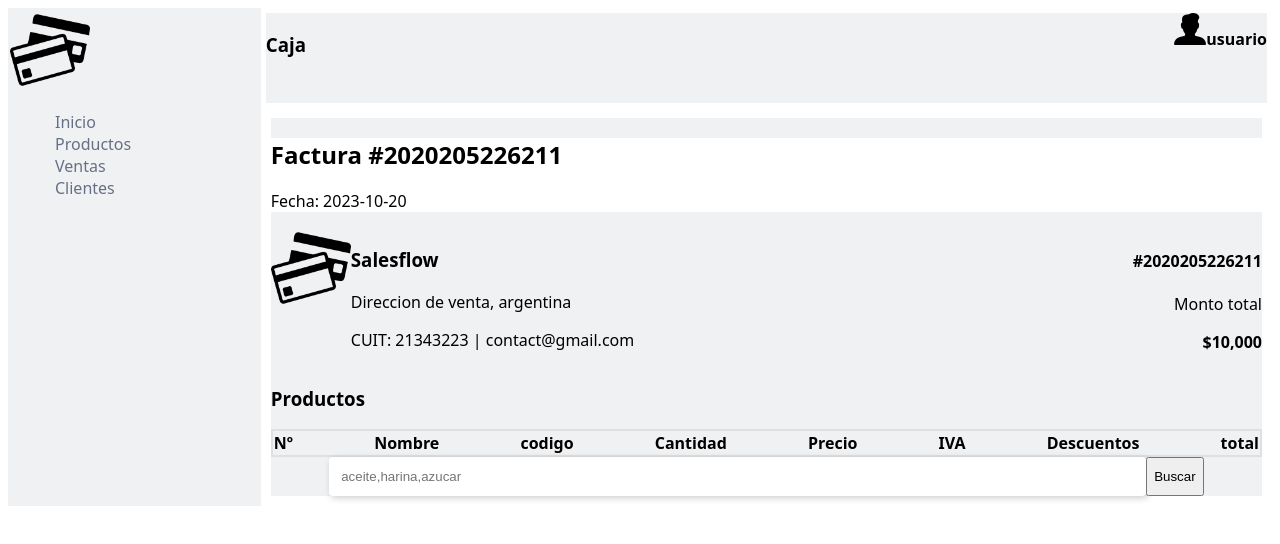
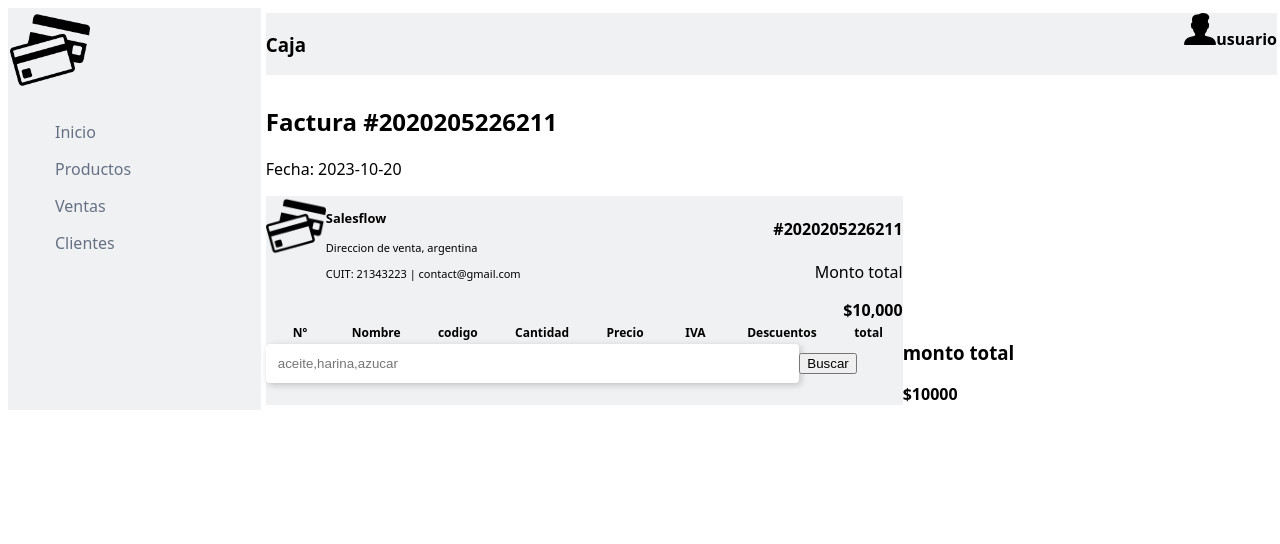
Before and after one commit to kevinjrojo/SalesFlow, a React (Vite) app in the folder frontend/: page / in a window 1280 px wide. Shown: the top 544 px of the page. Built offline with nearby package versions, Linux system fonts and the light colour scheme.

Commit message:
centrado de tabla con productos y categorias.

```diff
--- a/frontend/src/component/Box.jsx
+++ b/frontend/src/component/Box.jsx
@@ -8,7 +8,6 @@ export const Box = () => {
     <div className="box">
       <Navbar />
       <Header />
-
       <Main />
     </div>
   );
--- a/frontend/src/component/Main.jsx
+++ b/frontend/src/component/Main.jsx
@@ -175,12 +175,13 @@ export const Main = () => {
   };
 
   return (
-    <div className="main">
+    <div className="main__tiket_container">
       <article className="main_Date">
         <h2>Factura #2020205226211</h2>
         <p>Fecha: 2023-10-20</p>
       </article>
-      <section className="main__container">
+
+      <section className="main__tiket_header">
         <div className="main__logo">
           <img src={Logo} alt="logo" className="main__logo" />
         </div>
@@ -195,41 +196,38 @@ export const Main = () => {
           <strong>$10,000</strong>
         </article>
       </section>
-      <section className="main__products">
-        <h3>Productos</h3>
-        <table className="main__products-table">
+      <section className="main__products_table">
+        <table>
           <thead>
-            <tr className="main__products-table-head">
-              <th>Nº</th>
-              <th>Nombre</th>
-              <th>codigo</th>
-              <th>Cantidad</th>
-              <th>Precio</th>
-              <th>IVA</th>
-              <th>Descuentos</th>
-              <th>total</th>
+            <tr className="main__products_category">
+              <th className="category">Nº</th>
+              <th className="category">Nombre</th>
+              <th className="category">codigo</th>
+              <th className="category">Cantidad</th>
+              <th className="category">Precio</th>
+              <th className="category">IVA</th>
+              <th className="category">Descuentos</th>
+              <th className="category">total</th>
             </tr>
           </thead>
           <tbody>
             {items.map((item) => (
               <tr key={item.id}>
-                <td>1</td>
+                <td className="item ">1</td>
                 <div style={{ display: "flex", flexDirection: "column" }}>
-                  <td>{item.name}</td>
-                  <td>{item.description}</td>
+                  <td className="item ">{item.name}</td>
+                  <td className="item ">{item.description}</td>
                 </div>
-                <td>{item.gtin}</td>
-                <td>1</td>
-
-                <td>${item.unit_price}</td>
-                <td>cant</td>
-                <td>des</td>
-                <td></td>
+                <td className="item ">{item.gtin}</td>
+                <td className="item ">1</td>
+                <td className="item ">${item.unit_price}</td>
+                <td className="item ">cant</td>
+                <td className="item ">des</td>
+                <td className="item ">tot</td>
               </tr>
             ))}
           </tbody>
         </table>
-      </section>
         <form className="form_main_box" onSubmit={handleSubmit}>
           <input
             name="products"
@@ -238,7 +236,12 @@ export const Main = () => {
           />
           <input type="submit" value={"Buscar"} className="button_seach" />
         </form>
-      <div></div>
+      </section>
+
+      <section className="main__products_total">
+        <h3>monto total</h3>
+        <strong>$10000</strong>
+      </section>
     </div>
   );
 };
--- a/frontend/src/styles/box.css
+++ b/frontend/src/styles/box.css
@@ -1,5 +1,4 @@
 .box {
   display: grid;
-  grid-template-columns: repeat(5, 1fr);
-  grid-template-rows: repeat(5, 1fr);
+  grid-template-columns: 2fr 8fr;
 }
--- a/frontend/src/styles/header.css
+++ b/frontend/src/styles/header.css
@@ -1,10 +1,9 @@
 .header {
-  grid-column-start: 2;
-  grid-row-start: 1;
-  grid-column: span 4 / span 4;
-  grid-row: span 1 / span 1;
+  width: 100%;
   display: flex;
   justify-content: space-between;
   background-color: #f0f1f3;
   margin: 5px;
+  grid-row-start: 1;
+  grid-column-start: 2;
 }
--- a/frontend/src/styles/main.css
+++ b/frontend/src/styles/main.css
@@ -1,49 +1,55 @@
-.main {
-  grid-column: span 4 / span 4;
-  grid-row: span 4 / span 4;
+.main__tiket_container {
+  margin: 5px;
+  display: grid;
+  grid-template-columns: repeat(2, auto);
+  grid-row-start: 2;
   grid-column-start: 2;
-  grid-row-start: 2;
+}
+.main_Date {
+  grid-column-start: 1;
+  background-color: #ffff;
+}
+.main__tiket_header {
+  display: grid;
+  grid-template-columns: auto auto 1fr;
+  grid-column-start: 1;
+  width: 100%;
   background-color: #f0f1f3;
-  margin: 10px;
 }
-.main__container {
-  width: 100%;
-  display: grid;
-  grid-template-columns: auto 1fr 1fr;
-  grid-column: span 4 / span 4;
+.main__mount {
+  text-align: end;
+}
+.main__products_table {
+  grid-column-start: 1;
+  background-color: #f0f1f3;
+}
+
+.main__tiket {
+  background-color: #f0f1f3;
 }
 .main__logo {
-  max-width: 80px;
-  grid-column-start: 1;
+  max-width: 60px;
 }
 .main__description {
-  grid-column-start: 2;
+  font-size: 11px;
 }
-.main__mount {
-  grid-column-start: 3;
 
-  text-align: end;
+/* .form_main_box {
+
+} */
+.category {
+  font-size: 12px;
+  width: 5%;
+  text-align: center;
 }
-.main_Date {
-  background-color: #ffff;
-}
-.main__products-table {
-  display: flex;
-  flex-direction: column;
-  justify-content: space-between;
-  border: 2px solid #e0e0e0;
-}
-.form_main_box {
-  display: flex;
-  justify-content: center;
-}
-.main__products-table-head {
-  display: flex;
-  justify-content: space-between;
+/* .main__products-table-products {
+} */
+.item {
+  font-size: 10px;
+  text-align: center;
 }
 .input {
   width: 80%;
-
   padding: 12px;
   border: none;
   border-radius: 4px;
@@ -51,3 +57,6 @@
   outline: none;
   color: dimgray;
 }
+.main__products_total {
+  grid-column-start: 2;
+}
--- a/frontend/src/styles/navbar.css
+++ b/frontend/src/styles/navbar.css
@@ -1,12 +1,14 @@
 .navbar {
+  background-color: #f0f1f3;
+  padding: 2px;
   grid-column-start: 1;
   grid-row-start: 1;
-  grid-column: span 1 / span 1;
-  grid-row: span 5 / span 5;
-  background-color: #f0f1f3;
-  padding: 2px;
+  grid-row: 1 / 4;
 }
 .navbar__container {
+  display: flex;
+  flex-direction: column;
+  gap: 10px;
 }
 .navbar__logo {
   max-width: 80px;
@@ -17,6 +19,7 @@
   display: flex;
   flex-direction: column;
   justify-content: center;
+  gap: 15px;
 }
 
 .navigate {
```
Also changed, not shown: frontend/src/component/Sales.jsx (+71 -25 lines), frontend/src/component/TiketHeader.jsx (added, +21 -0 lines). Lines whose indentation alone changed are shown as unchanged.
